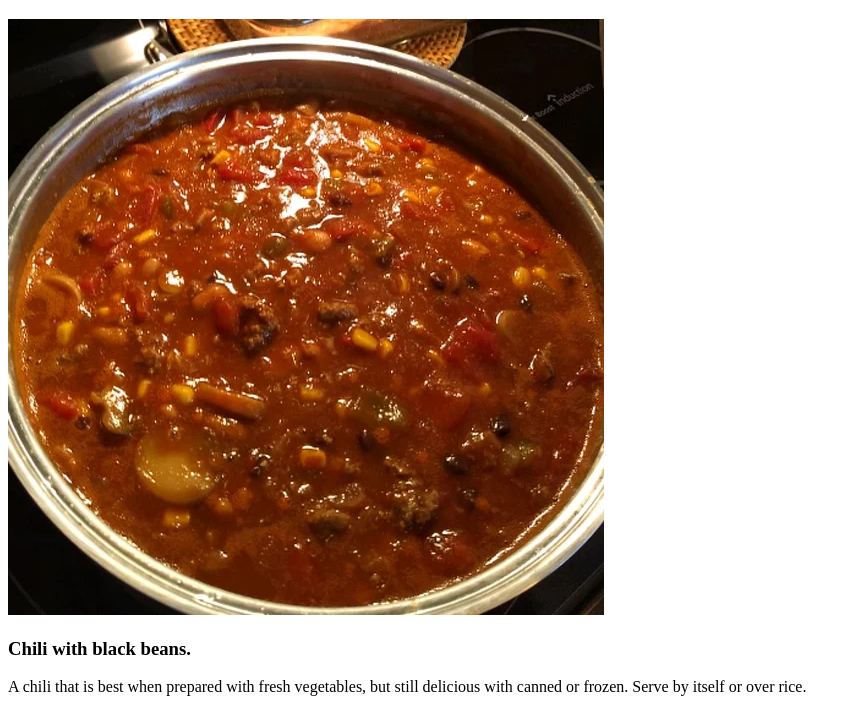
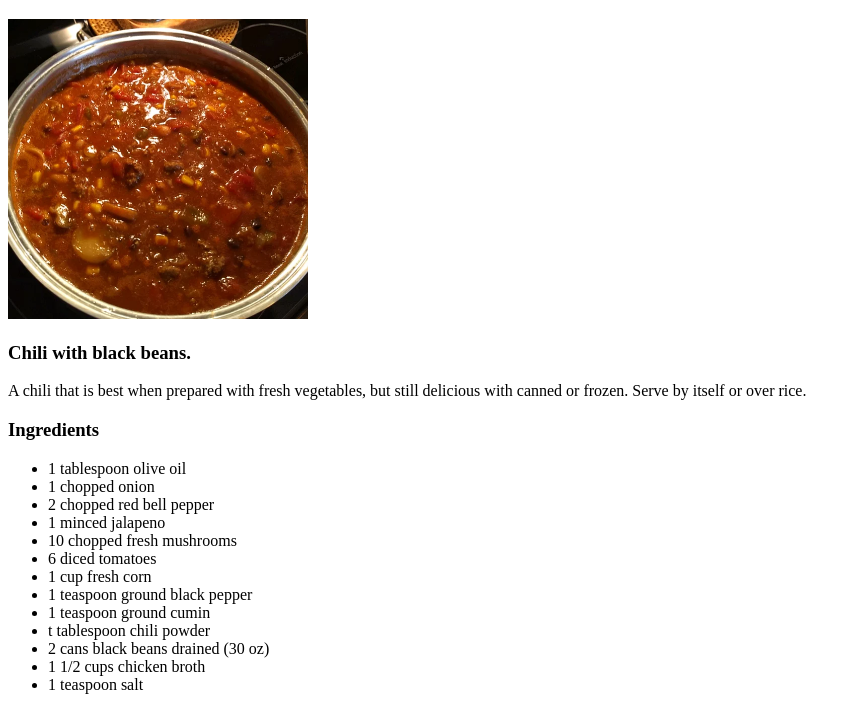
Before and after one commit to butldav/odin-recipes, a plain HTML site: page recipes/black-bean-chili.html in a window 1280 px wide. Shown: the part 61-770 px from the top of the page, without its empty margins (0-861 px from the left). Drawn offline with Linux system fonts and the light colour scheme.

Commit message:
fix image sizes

```diff
--- a/recipes/black-bean-chili.html
+++ b/recipes/black-bean-chili.html
@@ -6,7 +6,7 @@
     </head>
     <body>
         <h1>Black Bean Chili</h1>
-        <img src="images/black-bean-chili.webp" alt="dish of black bean chili" />
+        <img src="images/black-bean-chili.webp" alt="dish of black bean chili" width="300" height="300" />
         <h3>Chili with black beans.</h3>
         <p>A chili that is best when prepared with fresh vegetables, but still delicious with canned or frozen. Serve by itself or over rice.</p>
         <h3>Ingredients</h3>
```
Also changed, not shown: recipes/spaghetti.html (+1 -1 lines).
